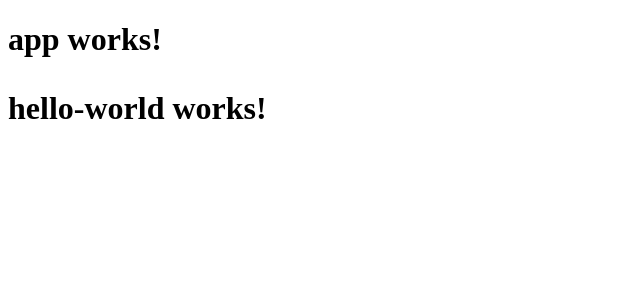
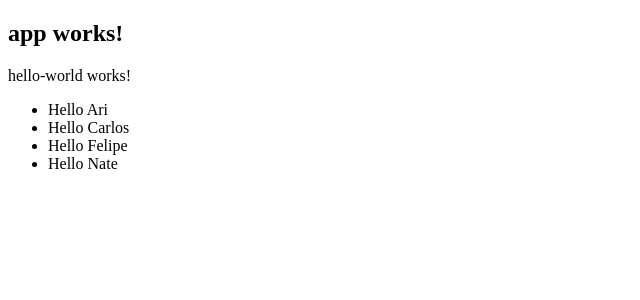
Before and after one commit to lightforsin/angular-53, an Angular app: page / in a window 1280 px wide. Shown: the top 300 px of the page, without its empty margins (0-640 px from the left). Built offline with nearby package versions, Linux system fonts and the light colour scheme.

Commit message:
Add ngFor, @Input

```diff
--- a/src/app/app.component.html
+++ b/src/app/app.component.html
@@ -1,5 +1,6 @@
-<h1>
+<h2>
   {{title}}
+</h2>
 
   <app-hello-world></app-hello-world>
-</h1>
+  <app-user-list></app-user-list>
--- a/src/app/app.module.ts
+++ b/src/app/app.module.ts
@@ -5,11 +5,15 @@ import { HttpModule } from '@angular/http';
 
 import { AppComponent } from './app.component';
 import { HelloWorldComponent } from './hello-world/hello-world.component';
+import { UserItemComponent } from './user-item/user-item.component';
+import { UserListComponent } from './user-list/user-list.component';
 
 @NgModule({
   declarations: [
     AppComponent,
-    HelloWorldComponent
+    HelloWorldComponent,
+    UserItemComponent,
+    UserListComponent
   ],
   imports: [
     BrowserModule,
--- /dev/null
+++ b/src/app/user-item/user-item.component.html
@@ -0,0 +1,3 @@
+<li>
+  Hello {{ itemName }}
+</li>
--- /dev/null
+++ b/src/app/user-item/user-item.component.ts
@@ -0,0 +1,17 @@
+import { Component, OnInit, Input } from '@angular/core';
+
+@Component({
+  selector: 'app-user-item',
+  templateUrl: './user-item.component.html',
+  styleUrls: ['./user-item.component.css']
+})
+export class UserItemComponent implements OnInit {
+
+  @Input() itemName: string;
+
+  constructor() {}
+
+  ngOnInit() {
+  }
+
+}
--- /dev/null
+++ b/src/app/user-list/user-list.component.html
@@ -0,0 +1,3 @@
+<ul>
+  <app-user-item *ngFor="let name of names" itemName="{{name}}"></app-user-item>
+</ul>
--- /dev/null
+++ b/src/app/user-list/user-list.component.ts
@@ -0,0 +1,19 @@
+import { Component, OnInit } from '@angular/core';
+
+@Component({
+  selector: 'app-user-list',
+  templateUrl: './user-list.component.html',
+  styleUrls: ['./user-list.component.css']
+})
+export class UserListComponent implements OnInit {
+
+  names: string[];
+
+  constructor() {
+     this.names = ['Ari', 'Carlos', 'Felipe', 'Nate'];
+  }
+
+  ngOnInit() {
+  }
+
+}
```
Also changed, not shown: src/app/user-item/user-item.component.css (added), src/app/user-list/user-list.component.css (added), 2 other files (tests, documents, lock files or other folders).
